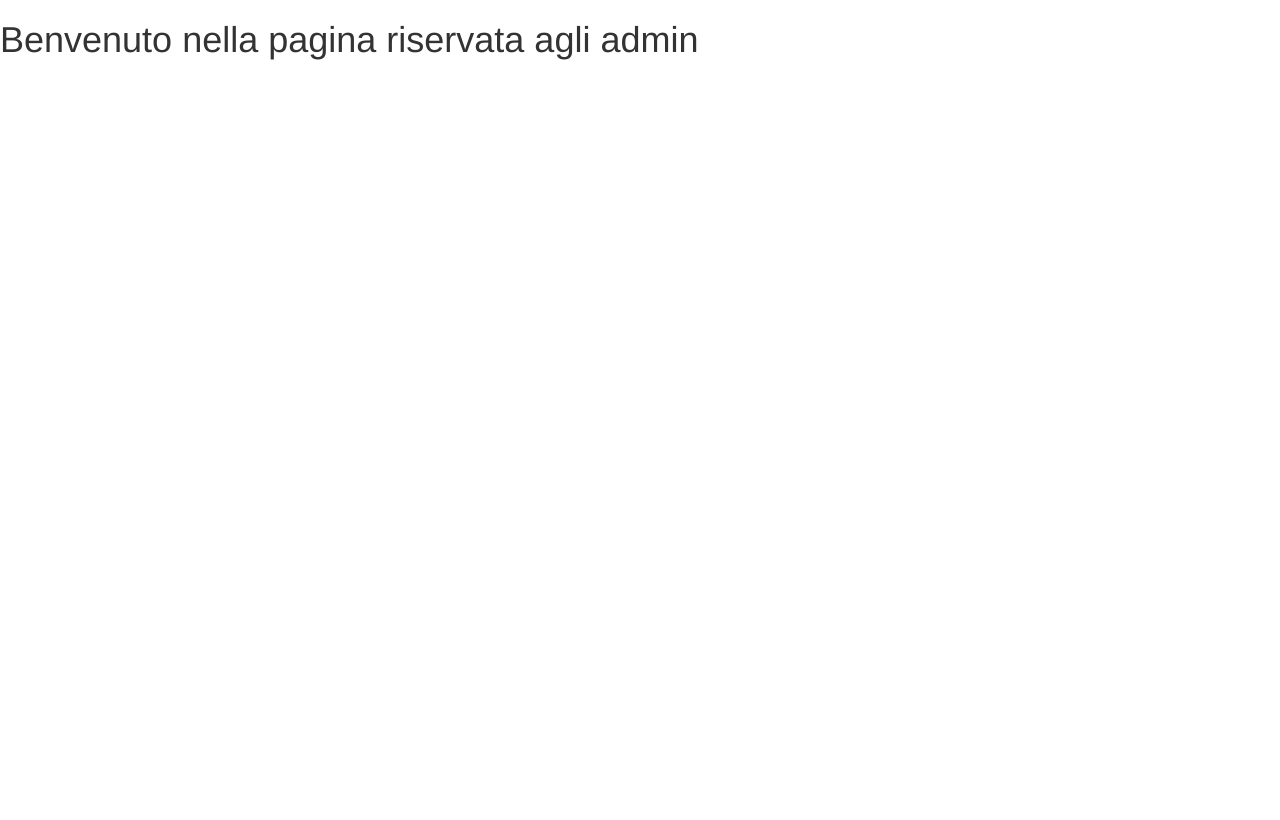
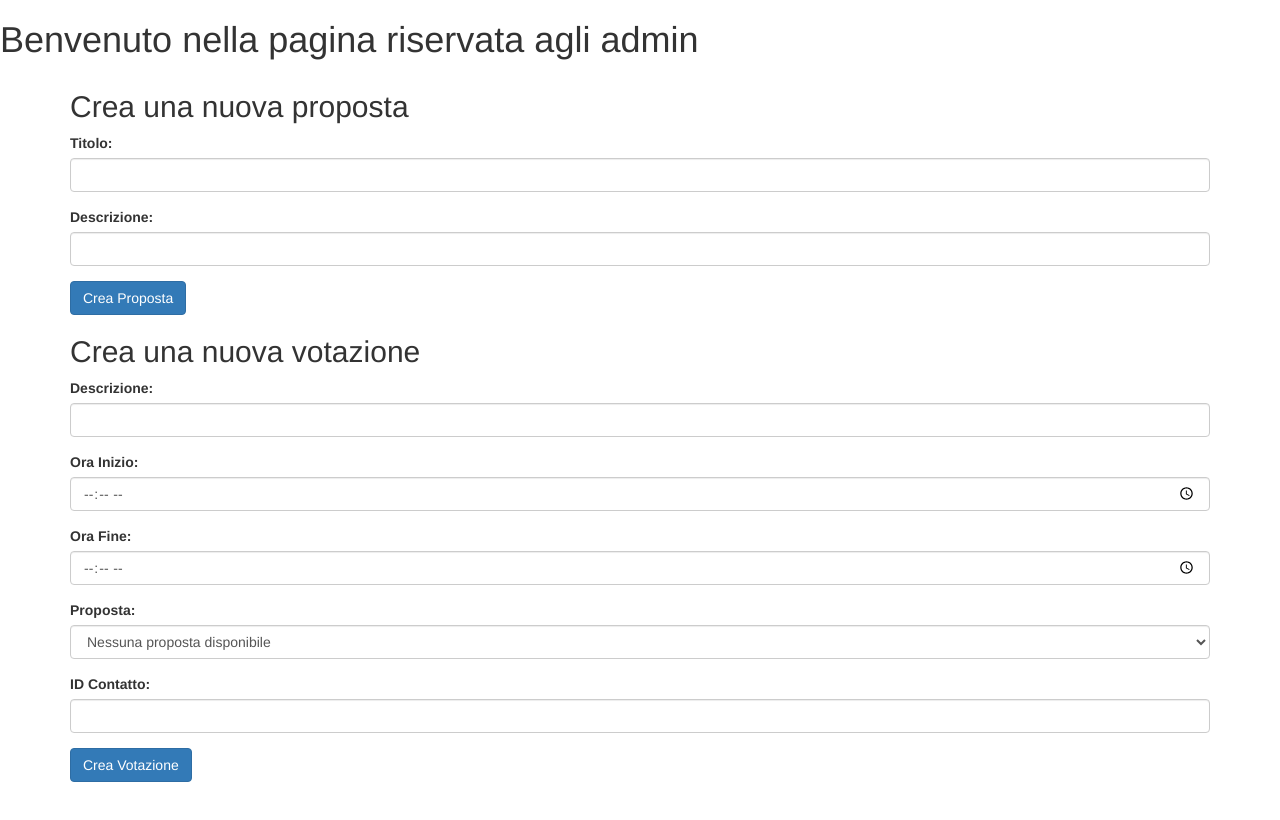
Before and after one commit to Tressilloide/GestioneCollegio, a PHP site: page /admin.php in a window 1280 px wide. Run offline with PHP 8.4, Linux system fonts and the light colour scheme; the visitor is signed in with stand-in values (Sample User, id 1); data that the repository does not hold is empty.

Commit message:
feat: aggiunta la possibilià di creare proposte e votazioni, manca da capire cosa fa idcontatto in tvotazione

```diff
--- a/admin.php
+++ b/admin.php
@@ -12,6 +12,55 @@
         header("refresh:2; index.php");
         exit();
     }
+
+    include 'connessione.php';
+
+    if ($_SERVER['REQUEST_METHOD'] == 'POST') {
+        if (isset($_POST['crea_proposta'])) {
+            $titolo = mysqli_real_escape_string($db_conn, $_POST['titolo']);
+            $descrizione_proposta = mysqli_real_escape_string($db_conn, $_POST['descrizione_proposta']);
+
+            // Controlla se la proposta esiste già
+            $query_check = "SELECT * FROM tproposta WHERE titolo = '$titolo' AND descrizione = '$descrizione_proposta'";
+            $result_check = mysqli_query($db_conn, $query_check);
+
+            if (mysqli_num_rows($result_check) > 0) {
+                echo "<h2>Proposta già esistente!</h2>";
+            } else {
+                $query_proposta = "INSERT INTO tproposta (titolo, descrizione) VALUES ('$titolo', '$descrizione_proposta')";
+
+                if (mysqli_query($db_conn, $query_proposta)) {
+                    echo "<h2>Proposta creata con successo!</h2>";
+                } else {
+                    echo "<h2>Errore nella creazione della proposta: " . mysqli_error($db_conn) . "</h2>";
+                }
+            }
+            // Redirect per evitare duplicati
+            header("Location: admin.php");
+            exit();
+        } elseif (isset($_POST['crea_votazione'])) {
+            $descrizione_votazione = mysqli_real_escape_string($db_conn, $_POST['descrizione_votazione']);
+            $ora_inizio = mysqli_real_escape_string($db_conn, $_POST['ora_inizio']);
+            $ora_fine = mysqli_real_escape_string($db_conn, $_POST['ora_fine']);
+            $id_proposta = mysqli_real_escape_string($db_conn, $_POST['id_proposta']);
+            $id_contatto = mysqli_real_escape_string($db_conn, $_POST['id_contatto']);
+
+            $query_votazione = "INSERT INTO tvotazione (descrizione, ora_inizio, ora_fine, id_proposta, id_contatto)
+                                VALUES ('$descrizione_votazione', '$ora_inizio', '$ora_fine', '$id_proposta', '$id_contatto')";
+
+            if (mysqli_query($db_conn, $query_votazione)) {
+                echo "<h2>Votazione creata con successo!</h2>";
+            } else {
+                echo "<h2>Errore nella creazione della votazione: " . mysqli_error($db_conn) . "</h2>";
+            }
+            // Redirect per evitare duplicati
+            header("Location: admin.php");
+            exit();
+        }
+    }
+
+    // Recupera le proposte esistenti per il menu a tendina
+    $proposte_result = mysqli_query($db_conn, "SELECT id_proposta, titolo FROM tproposta");
 ?>
 
 <!DOCTYPE html>
@@ -27,14 +76,65 @@
             background-size: cover;
             background-position: center;
             background-repeat: no-repeat;
-            background-size: 20%; /* Rimpicciolisce l'immagine al 50% della sua dimensione originale */
+            background-size: 20%;
             height: 100vh;
         }
     </style>
 </head>
 <body>
     <h1>Benvenuto nella pagina riservata agli admin</h1>
-</body>
+
+    <div class="container">
+        <h2>Crea una nuova proposta</h2>
+        <form method="post" action="">
+            <div class="form-group">
+                <label for="titolo">Titolo:</label>
+                <input type="text" class="form-control" id="titolo" name="titolo" required>
+            </div>
+            <div class="form-group">
+                <label for="descrizione_proposta">Descrizione:</label>
+                <input type="text" class="form-control" id="descrizione_proposta" name="descrizione_proposta" required>
+            </div>
+            <button type="submit" class="btn btn-primary" name="crea_proposta">Crea Proposta</button>
+        </form>
+
+        <h2>Crea una nuova votazione</h2>
+        <form method="post" action="">
+            <div class="form-group">
+                <label for="descrizione_votazione">Descrizione:</label>
+                <input type="text" class="form-control" id="descrizione_votazione" name="descrizione_votazione" required>
+            </div>
+            <div class="form-group">
+                <label for="ora_inizio">Ora Inizio:</label>
+                <input type="time" class="form-control" id="ora_inizio" name="ora_inizio" required>
+            </div>
+            <div class="form-group">
+                <label for="ora_fine">Ora Fine:</label>
+                <input type="time" class="form-control" id="ora_fine" name="ora_fine" required>
+            </div>
+            <div class="form-group">
+                <label for="id_proposta">Proposta:</label>
+                <select class="form-control" id="id_proposta" name="id_proposta" required>
+                    <?php
+                        if ($proposte_result && mysqli_num_rows($proposte_result) > 0) {
+                            while ($row = mysqli_fetch_assoc($proposte_result)) {
+                                echo "<option value='" . $row['id_proposta'] . "'>" . htmlspecialchars($row['titolo']) . "</option>";
+                            }
+                        } else {
+                            echo "<option value=''>Nessuna proposta disponibile</option>";
+                        }
+                    ?>
+                </select>
+            </div>
+            <div class="form-group">
+                <label for="id_contatto">ID Contatto:</label>
+                <input type="number" class="form-control" id="id_contatto" name="id_contatto" required>
+            </div>
+            <button type="submit" class="btn btn-primary" name="crea_votazione">Crea Votazione</button>
+        </form>
+    </div>
+
     <script src="https://ajax.googleapis.com/ajax/libs/jquery/3.7.1/jquery.min.js"></script>
     <script src="https://maxcdn.bootstrapcdn.com/bootstrap/3.4.1/js/bootstrap.min.js"></script>
+</body>
 </html>
```
